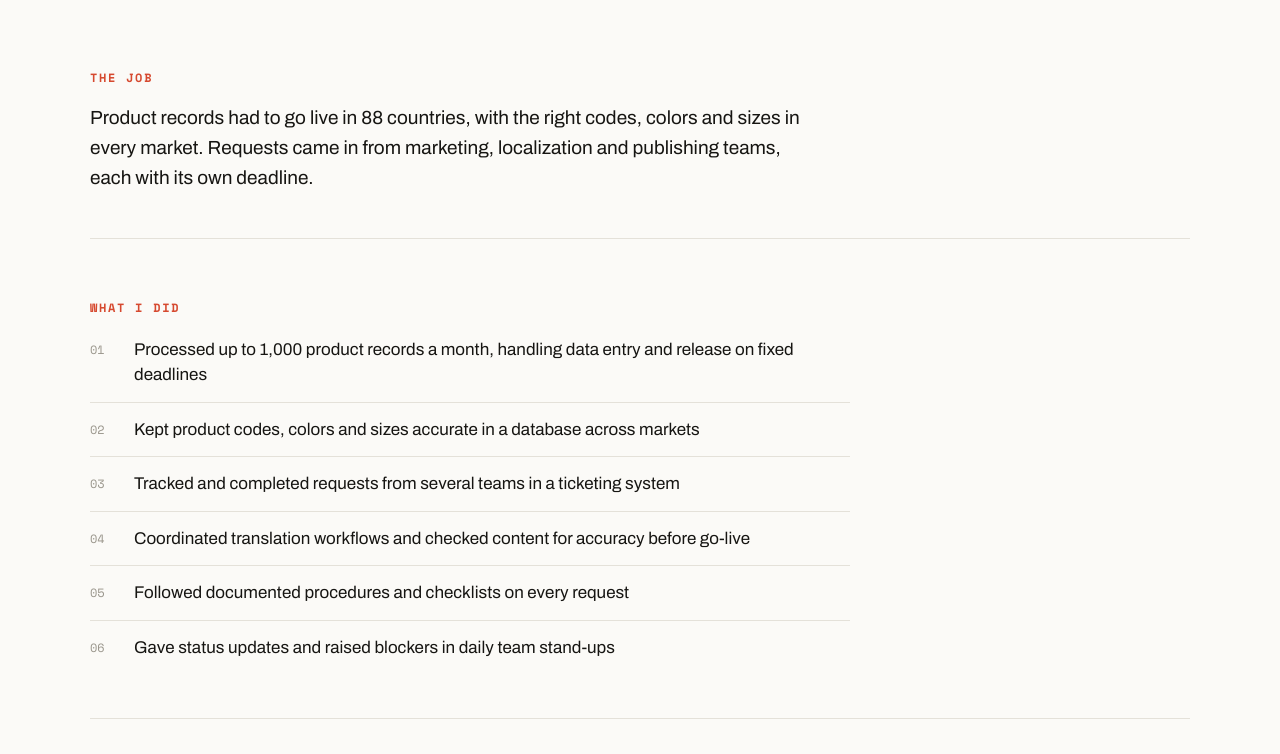
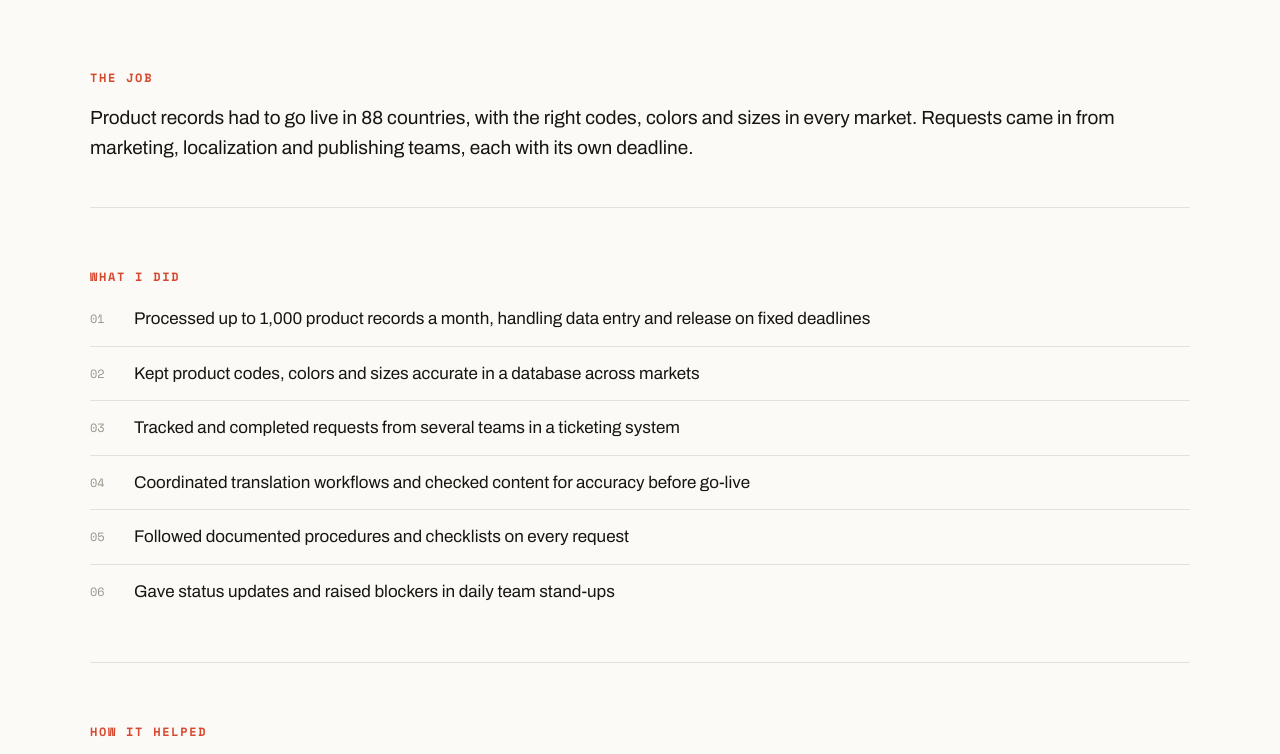
Before and after one commit to marcello415/portfolio-html, a plain HTML site: page admin/work/records.html in a window 1280 px wide. Shown: the part 1294-2048 px from the top of the page. Drawn offline with nearby package versions, Linux system fonts and the light colour scheme.

Commit message:
Case studies: let body text fill the column
Co-Authored-By: Claude Opus 5.5 <noreply@anthropic.com>
Claude-Session: https://claude.ai/code/session_01CcnyqE8q2N8cE5uPYpSXdf

```diff
--- a/admin/admin.css
+++ b/admin/admin.css
@@ -139,8 +139,8 @@ main section[id],#contact{scroll-margin-top:88px}
 .cs-body{display:grid;grid-template-columns:1fr;gap:16px;padding-top:56px}
 .cs-body h2{font-family:'Space Mono',monospace;font-size:12px;font-weight:700;letter-spacing:.14em;text-transform:uppercase;color:var(--accent);margin:0}
 .cs-body > div{padding-bottom:44px;margin-bottom:44px;border-bottom:1.5px solid var(--line)}
-.cs-body p{margin:0;font-size:19px;line-height:1.6;max-width:720px}
-.cs-list{list-style:none;margin:0;padding:0;counter-reset:d;max-width:760px}
+.cs-body p{margin:0;font-size:19px;line-height:1.6;max-width:none}
+.cs-list{list-style:none;margin:0;padding:0;counter-reset:d;max-width:none}
 .cs-list li{counter-increment:d;display:grid;grid-template-columns:44px 1fr;padding:14px 0;border-top:1.5px solid var(--line);font-size:17px;line-height:1.5}
 .cs-list li:first-child{border-top:none;padding-top:4px}
 .cs-list li::before{content:counter(d,decimal-leading-zero);font-family:'Space Mono',monospace;font-size:12px;color:var(--mono);padding-top:4px}
```
